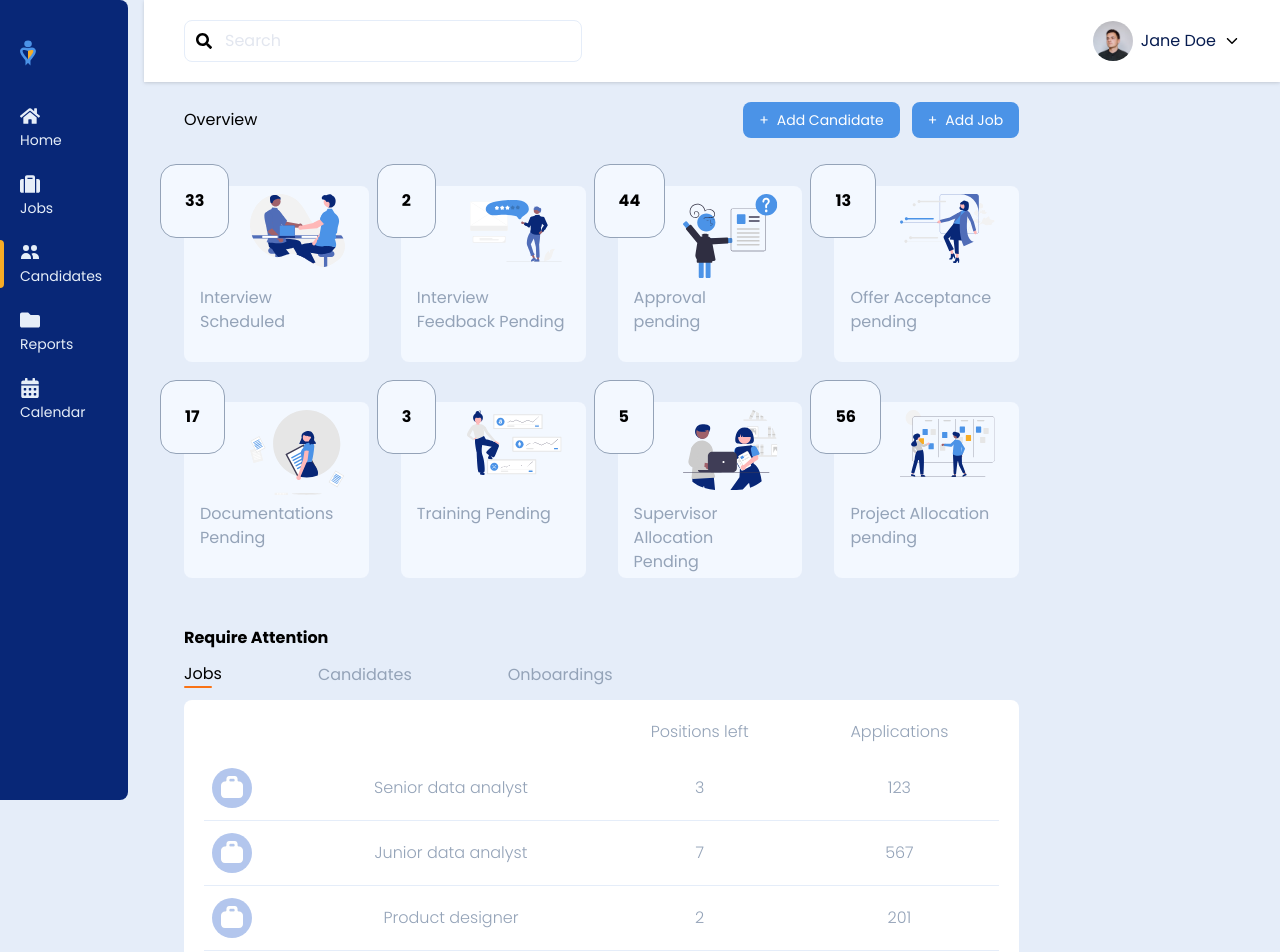
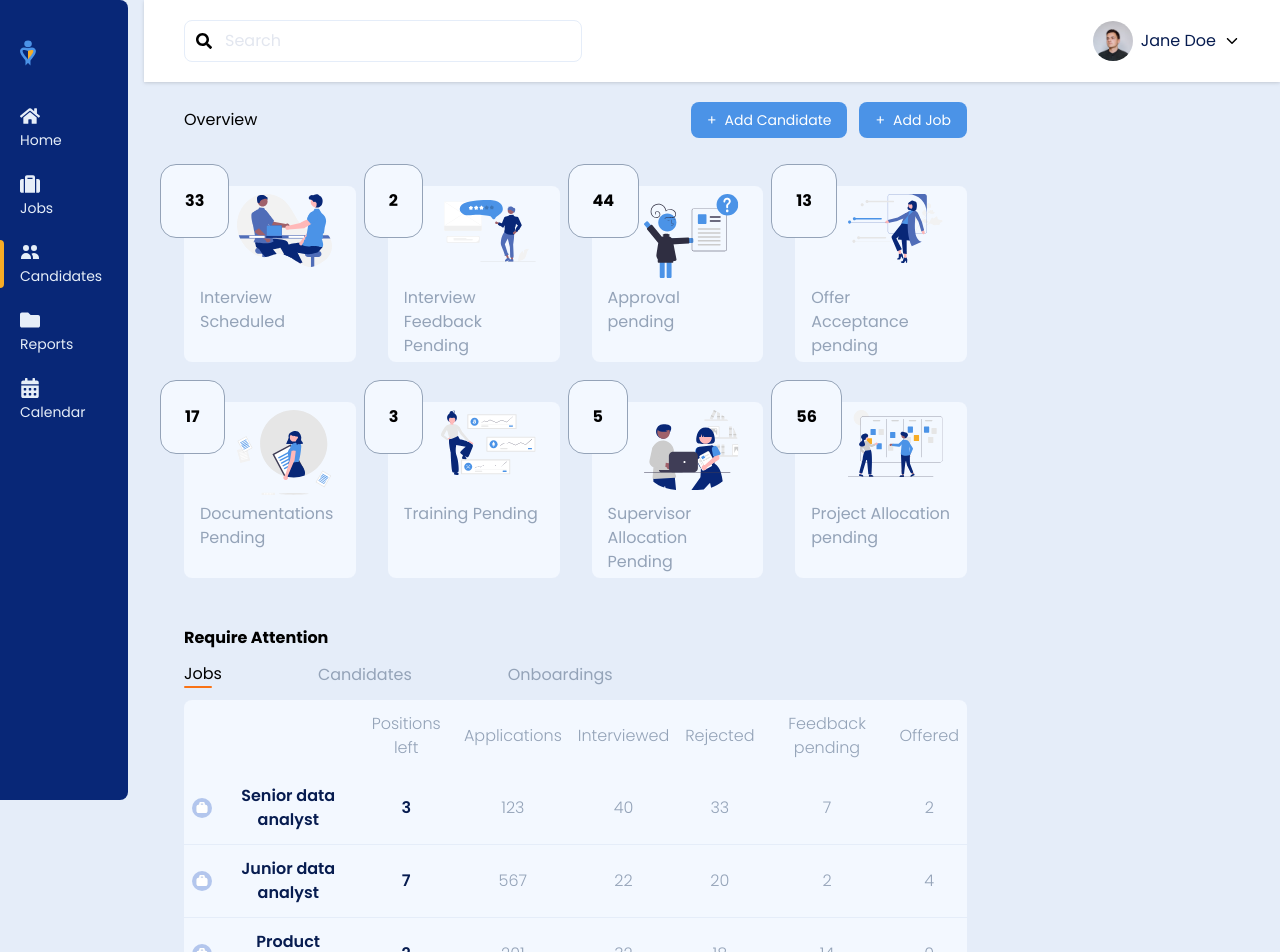
Before and after one commit to Charmant27/Alight-challenge, a Next.js app: page /dashboard in a window 1280 px wide. Shown: the top 952 px of the page. Built offline with nearby package versions, Linux system fonts and the light colour scheme.

Commit message:
Added the responsive layout of the dashboard

```diff
--- a/components/Dashboard.tsx
+++ b/components/Dashboard.tsx
@@ -14,7 +14,7 @@ const Dashboard = () => {
                 <div className="md:w-full md:pl-36">
                     <Nav />
                     <div className="flex flex-col gap-3 md:flex-row px-2 py-5 md:px-10">
-                        <div className="w-full md:w-[80%] flex flex-col gap-12">
+                        <div className="w-full md:w-[75%] flex flex-col gap-12">
                             <div className="flex gap-3 flex-col md:flex-row md:items-center md:justify-between">
                                 <div>
                                     <h2>Overview</h2>
@@ -170,18 +170,17 @@ const Dashboard = () => {
                                     <button className="text-slate-400">Candidates</button>
                                     <button className="text-slate-400">Onboardings</button>
                                 </div>
-                                <div className="bg-white w-full md:overflow-x-hidden rounded-lg flex flex-col gap-4 px-5 py-2">
-                                    <table>
+                                <table className="bg-primary-300 rounded-lg">
                                         <thead>
                                             <tr>
                                                 <th></th>
                                                 <th></th>
                                                 <th>Positions left</th>
                                                 <th>Applications</th>
-                                                <th className="hidden">Interviewed</th>
-                                                <th className="hidden">Rejected</th>
-                                                <th className="hidden">Feedback pending</th>
-                                                <th className="hidden">Offered</th>
+                                                <th className="hidden-col">Interviewed</th>
+                                                <th className="hidden-col">Rejected</th>
+                                                <th className="hidden-col">Feedback pending</th>
+                                                <th className="hidden-col">Offered</th>
                                             </tr>
                                         </thead>
                                         <tbody>
@@ -195,21 +194,20 @@ const Dashboard = () => {
                                                             alt="icon"
                                                         />
                                                     </td>
-                                                    <td>{item.position}</td>
-                                                    <td>{item.positions_left}</td>
+                                                    <td className="font-semibold text-secondary-200">{item.position}</td>
+                                                    <td className="font-semibold text-secondary-200">{item.positions_left}</td>
                                                     <td>{item.applications}</td>
-                                                    <td className="hidden">{item.interviewed}</td>
-                                                    <td className="hidden">{item.rejected}</td>
-                                                    <td className="hidden">{item.feedback_pending}</td>
-                                                    <td className="hidden">{item.offered}</td>
+                                                    <td className="hidden-col">{item.interviewed}</td>
+                                                    <td className="hidden-col">{item.rejected}</td>
+                                                    <td className="hidden-col">{item.feedback_pending}</td>
+                                                    <td className="hidden-col">{item.offered}</td>
                                                 </tr>
                                             ))}
                                         </tbody>
                                     </table>
-                                </div>
                             </div>
                         </div>
-                        <div className="w-[20%]"></div>
+                        <div className="w-[25%]"></div>
                     </div>
                 </div>
             </div>
```
